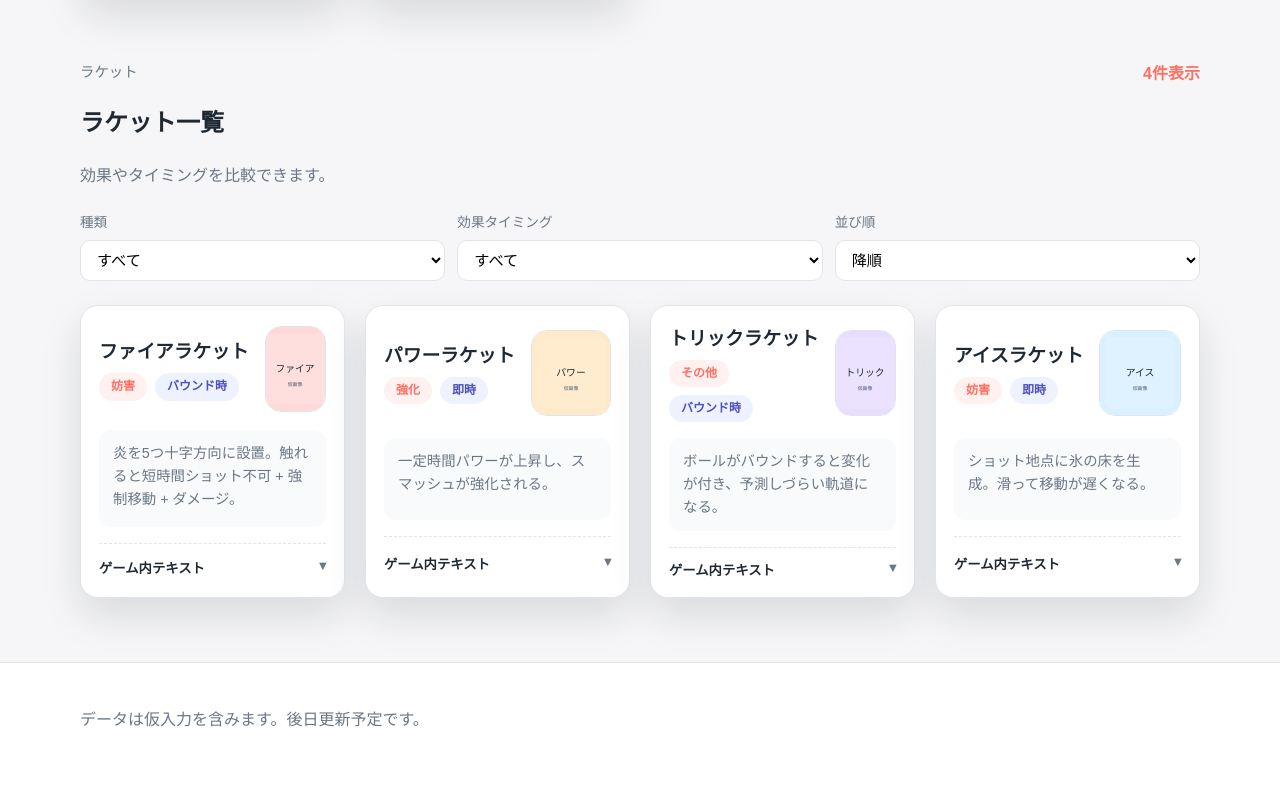
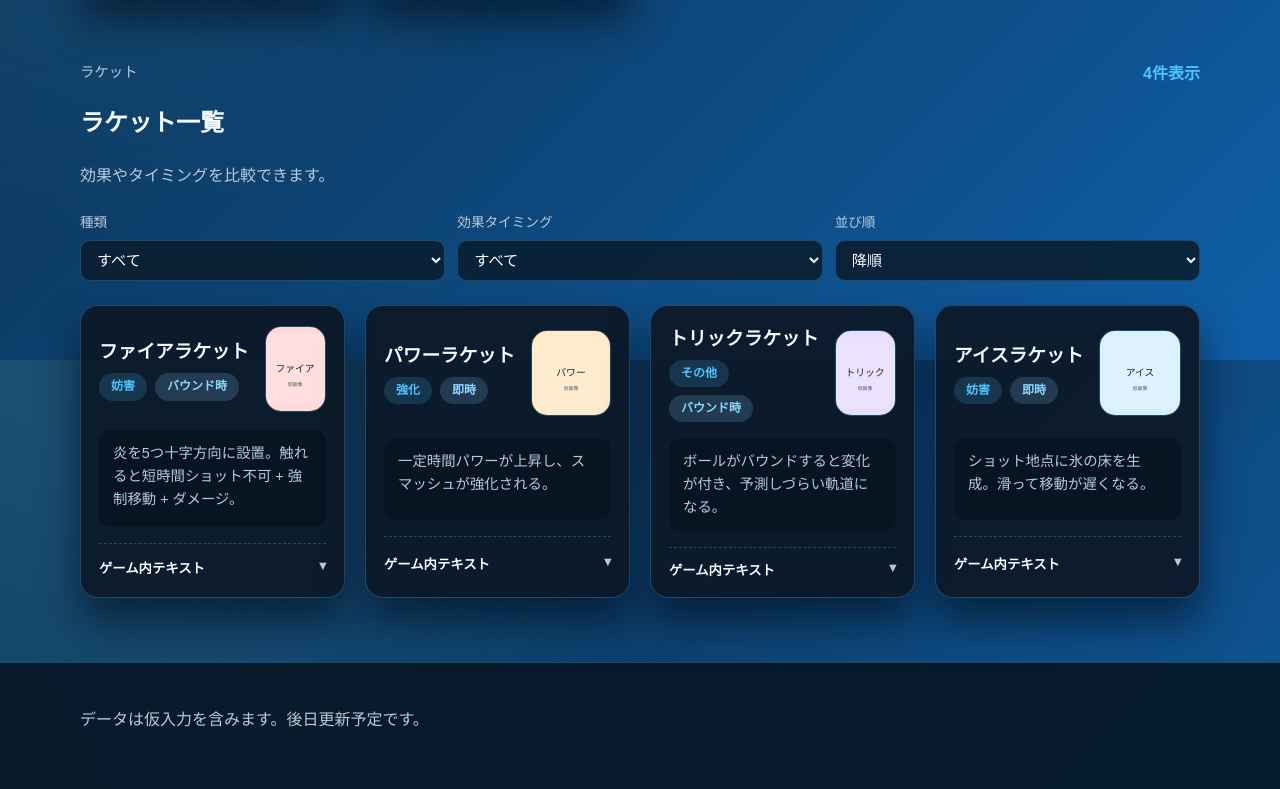
Before and after one commit to LuNaClock/Mario_Tennis_Fever_Explorer, a plain HTML site: page index.html in a window 1280 px wide. Shown: the part 1240-2029 px from the top of the page. Drawn offline with Linux system fonts and the light colour scheme.

Commit message:
Update blue dark theme styling

```diff
--- a/css/style.css
+++ b/css/style.css
@@ -1,13 +1,14 @@
 :root {
-  color-scheme: light;
-  --bg: #f6f6f8;
-  --card-bg: #ffffff;
-  --text: #1f2933;
-  --muted: #6b7785;
-  --accent: #ff6f61;
-  --accent-soft: #fff1ef;
-  --border: #e0e5eb;
-  --shadow: 0 18px 40px rgba(20, 25, 34, 0.12);
+  color-scheme: dark;
+  --bg: #0b2a44;
+  --bg-highlight: #0f5fa8;
+  --card-bg: rgba(12, 24, 38, 0.92);
+  --text: #f6fbff;
+  --muted: #b9c9da;
+  --accent: #4fc3ff;
+  --accent-soft: rgba(79, 195, 255, 0.16);
+  --border: #1d4b69;
+  --shadow: 0 24px 40px rgba(2, 8, 16, 0.55);
 }
 
 * {
@@ -17,7 +18,10 @@
 body {
   margin: 0;
   font-family: "Noto Sans JP", "Hiragino Sans", "Yu Gothic", sans-serif;
-  background: var(--bg);
+  background:
+    radial-gradient(circle at top left, rgba(79, 195, 255, 0.25), transparent 45%),
+    linear-gradient(135deg, var(--bg) 0%, var(--bg-highlight) 100%);
+  background-attachment: fixed;
   color: var(--text);
   line-height: 1.6;
 }
@@ -33,7 +37,7 @@ img {
 }
 
 .site-header {
-  background: linear-gradient(135deg, #ffe7e5, #fff7d6);
+  background: linear-gradient(140deg, rgba(4, 35, 66, 0.96), rgba(10, 102, 177, 0.92));
   padding: 48px 0 36px;
   border-bottom: 1px solid var(--border);
 }
@@ -101,7 +105,8 @@ img {
   border: 1px solid var(--border);
   border-radius: 10px;
   font-size: 0.95rem;
-  background: #fff;
+  background: rgba(10, 30, 48, 0.9);
+  color: var(--text);
 }
 
 .card-grid {
@@ -156,8 +161,8 @@ img {
 }
 
 .badge--soft {
-  background: #eef2ff;
-  color: #4c51bf;
+  background: rgba(135, 206, 250, 0.18);
+  color: #8ad7ff;
 }
 
 .card-image {
@@ -166,14 +171,14 @@ img {
   object-fit: cover;
   border-radius: 16px;
   border: 1px solid var(--border);
-  background: #fff;
+  background: rgba(8, 23, 36, 0.9);
 }
 
 .effect {
   margin: 0;
   padding: 12px 14px;
   border-radius: 12px;
-  background: #f8fafc;
+  background: rgba(6, 20, 34, 0.85);
   color: var(--muted);
   font-size: 0.9rem;
 }
@@ -205,14 +210,14 @@ img {
 .stat-bar {
   height: 8px;
   border-radius: 999px;
-  background: #edf1f6;
+  background: rgba(247, 251, 255, 0.12);
   overflow: hidden;
 }
 
 .stat-bar span {
   display: block;
   height: 100%;
-  background: linear-gradient(90deg, #ff8a65, #ffb74d);
+  background: linear-gradient(90deg, #4fc3ff, #9be7ff);
   border-radius: inherit;
 }
 
@@ -255,7 +260,7 @@ img {
 }
 
 .site-footer {
-  background: #fff;
+  background: rgba(7, 22, 36, 0.9);
   padding: 28px 0 40px;
   border-top: 1px solid var(--border);
   color: var(--muted);
```
